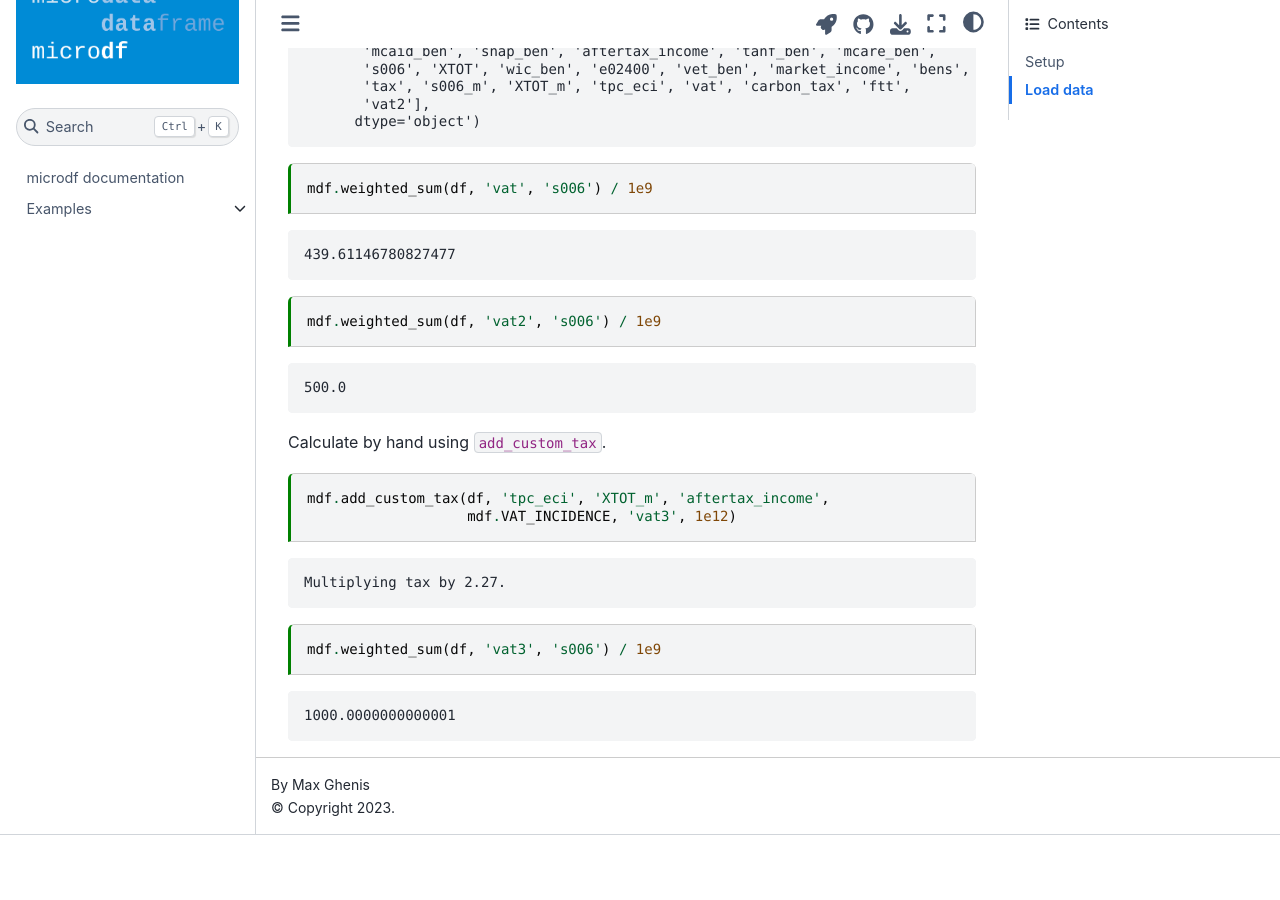
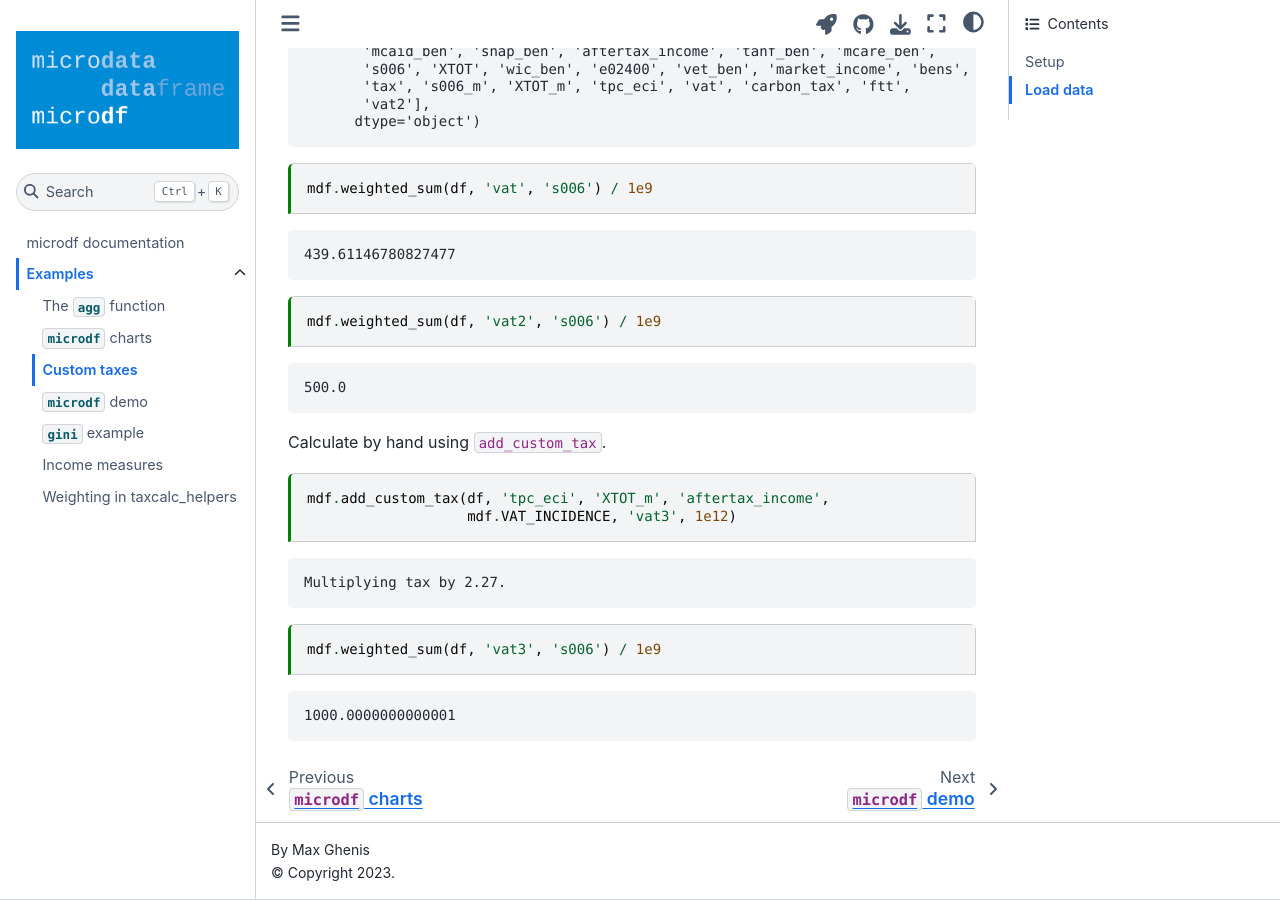
Before and after one commit to PSLmodels/microdf, a Jupyter Book: the page built from docs/custom_taxes.ipynb, in a window 1280 px wide and 900 px high, scrolled down 2713 px. Built offline with Jupyter Book 1.0.4 settings and Sphinx 7.4.7 and the Sphinx Book theme 1.1.4, drawn with Linux system fonts in a browser that asks for light colours; before the commit the page ends 3548 px from its top, so only the background shows below that.

Commit message:
Add custom_taxes to jb toc

```diff
--- a/docs/_toc.yml
+++ b/docs/_toc.yml
@@ -3,6 +3,7 @@
   sections:
     - file: agg
     - file: charts
+    - file: custom_taxes
     - file: demo
     - file: gini
     - file: income_measures
```
